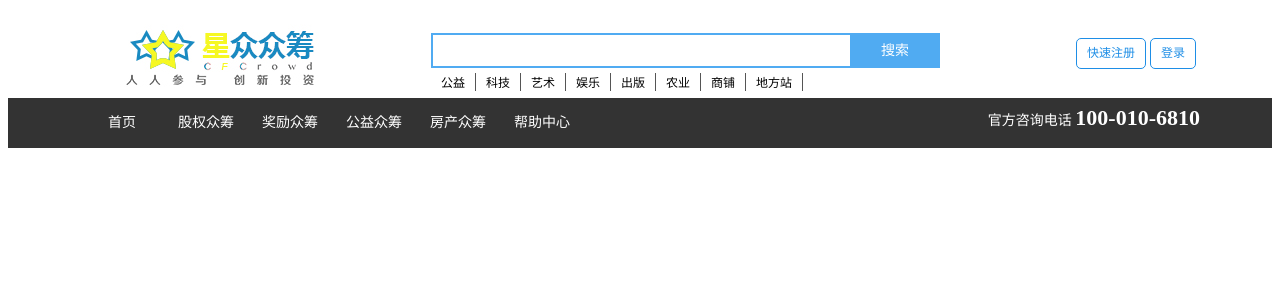
After one commit to jiumogaoao/xz, a PHP site: page /view/template_head.html in a window 1280 px wide. The commit adds this page. Shown: the top 300 px of the page. Run offline with PHP 8.4, Linux system fonts and the light colour scheme.

Commit message:
change
change

```diff
--- /dev/null
+++ b/css/template_head.css
@@ -0,0 +1,88 @@
+@charset "utf-8";
+/* CSS Document */
+.template_head{
+	width:100%;}
+.template_head .topFrame{
+	width:100%;
+	height:90px;}
+.template_head .top{
+	width:1120px;
+	margin:auto;}
+.template_head .icon{
+	float:left;}
+.template_head .searchFrame{
+	float:left;
+	margin-top:25px;
+  margin-left:75px;}
+.template_head .button{
+	float:right;
+	font-size: 12px;
+  border-radius: 5px;
+  padding: 0px 10px;
+    margin-right: 4px;
+  height: 29px;
+  line-height: 29px;
+  border: 1px solid #1e8ee6;
+  color: #1e8ee6;
+  margin-top:30px;
+  }
+.template_head .searchPoint{
+	float:left;
+	font-size:12px;
+	padding:0px 10px;
+	margin-top:5px;
+	border-right:1px solid #555;}
+.template_head .searchInput{
+	width: 419px;
+  border: 2px solid #50abf2;
+  border-right: none;
+  height: 35px;
+  line-height: 17px;
+  padding: 7px 10px;
+  float: left;
+	}
+.template_head .searchButton{
+	  width: 90px;
+  height: 35px;
+  line-height: 35px;
+  background-color: #50abf2;
+  float: left;
+  color: #fff;
+  font-size: 14px;
+  text-decoration: none;
+  text-align: center;
+	}
+.template_head .bottomFrame{
+	height:50px;
+	background-color:#333;
+	width:100%;}
+.template_head .bottom{
+	width:1120px;
+	margin:auto;}
+.template_head .nav{
+	height: 50px;
+  line-height: 50px;
+  text-align: center;
+  font-size: 14px;
+  width: 84px;
+  float: left;
+  color: #fff;
+  -webkit-transition: background-color 0.8s ease;
+  -moz-transition: background-color 0.8s ease;
+  -o-transition: background-color 0.8s ease;
+  transition: background-color 0.8s ease;}
+.template_head .tel{
+	  float:right;
+	  color:#fff;
+	  line-height:50px;
+	  font-size:14px;
+	  margin-left:10px;
+	  position:relative;
+	  top:-5px;}
+.template_head .telNum{
+	font-size:22px;
+	font-weight:bold;}
+.template_head .telIcon{
+	float:right;
+	color:#fff;
+	line-height:50px;}
--- a/index.html
+++ b/index.html
@@ -33,7 +33,6 @@
 <div id="middle">
 
 </div>
-<div id="otherFrame"></div>
 <div id="foot">
 
 </div>
--- /dev/null
+++ b/view/template_head.html
@@ -0,0 +1,38 @@
+<link href="css/template_head.css" rel="stylesheet" rev="stylesheet" type="text/css"/>
+<div class="template_head">
+	<div class="topFrame">
+    	<div class="top">
+        	<img class="icon" src="img/headerLogo.jpg"/>
+            <div class="searchFrame">
+            	<input class="searchInput"/>
+                <div class="searchButton">搜索</div>
+                <div class="clear"></div>
+                <div class="searchPoint">公益</div>
+                <div class="searchPoint">科技</div>
+                <div class="searchPoint">艺术</div>
+                <div class="searchPoint">娱乐</div>
+                <div class="searchPoint">出版</div>
+                <div class="searchPoint">农业</div>
+                <div class="searchPoint">商铺</div>
+                <div class="searchPoint">地方站</div>
+                <div class="clear"></div>
+            </div>
+            <div class="button">登录</div>
+            <div class="button">快速注册</div>
+            <div class="clear"></div>
+        </div>
+    </div>
+    <div class="bottomFrame">
+    	<div class="bottom">
+        	<div class="nav">首页</div>
+            <div class="nav">股权众筹</div>
+            <div class="nav">奖励众筹</div>
+            <div class="nav">公益众筹</div>
+            <div class="nav">房产众筹</div>
+            <div class="nav">帮助中心</div>
+            <div class="tel">官方咨询电话 <span class="telNum">100-010-6810</span></div>
+            <div class="telIcon"><span class="fa fa-phone"></span></div>
+            <div class="clear"></div>
+        </div>
+    </div>
+</div>
```
Also changed, not shown: control/index.js (+4 -5 lines), css/common.css (+2 -64 lines), css/template_foot.css (added, +42 -0 lines), view/template_foot.html (added, +29 -0 lines), css/font-awesome.css (added), img/headerLogo.jpg (added).
